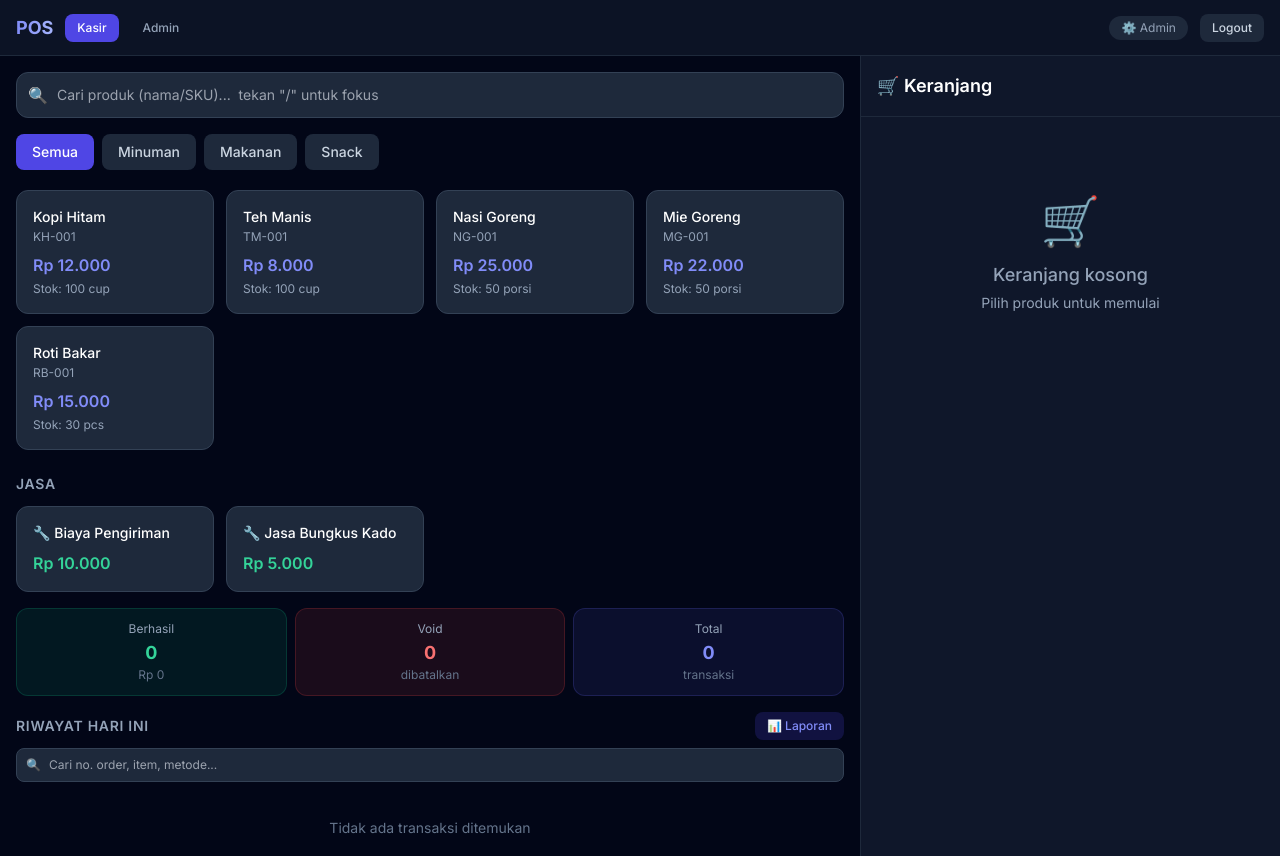
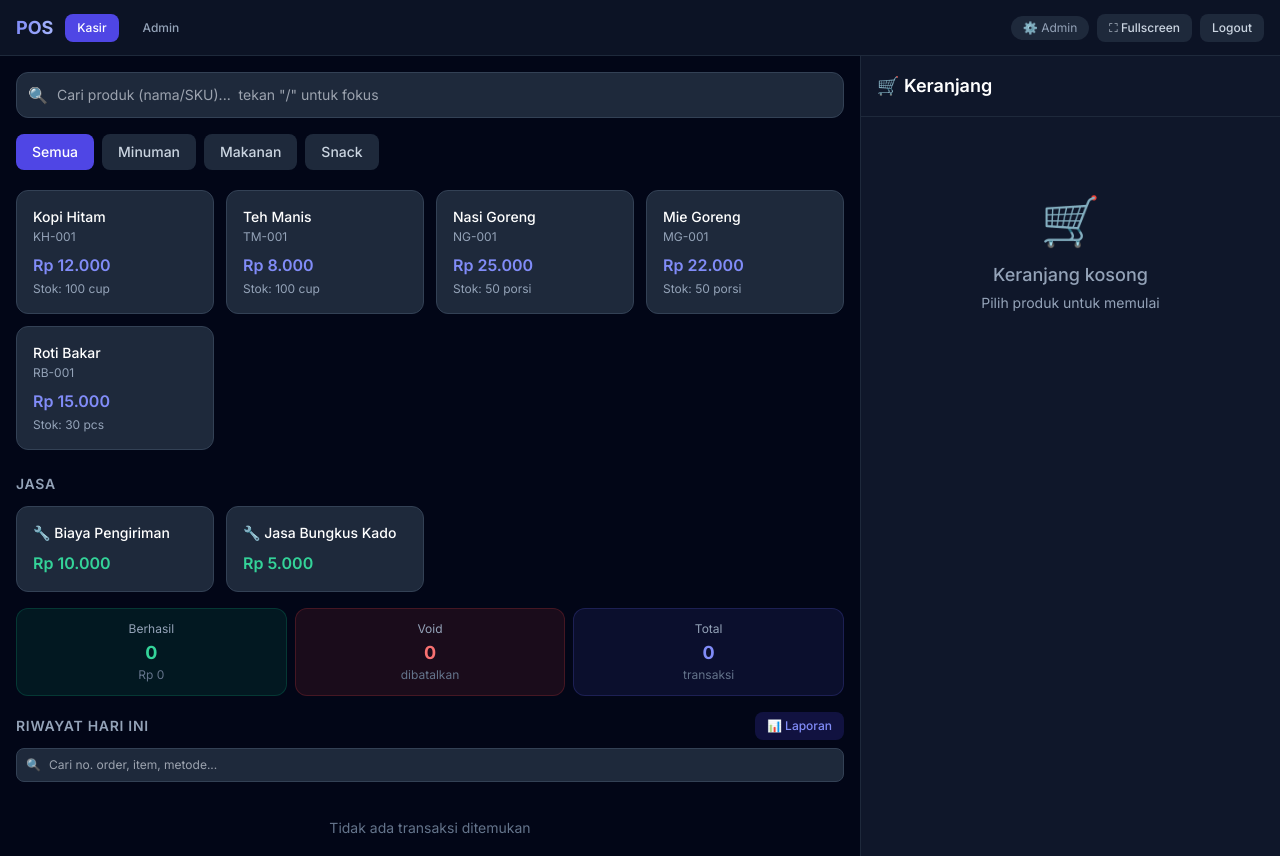
Before and after one commit to aleciaid/pos, a React (Vite) app: page /cashier in a window 1280 px wide. Built offline with nearby package versions, Linux system fonts and the light colour scheme; sample sign-in values are in the browser's storage.

Commit message:
feat: implement core application layout, routing, and authentication with role-based navigation and fullscreen toggle.

```diff
--- a/src/App.tsx
+++ b/src/App.tsx
@@ -1,4 +1,4 @@
-import { useEffect } from 'react';
+import { useEffect, useState, useCallback } from 'react';
 import { BrowserRouter, Routes, Route, Navigate, useNavigate, useLocation } from 'react-router-dom';
 import { useStore } from './store';
 import ToastContainer from './components/ToastContainer';
@@ -22,6 +22,24 @@ function AppLayout() {
         setRole(null);
         navigate('/');
     };
+
+    const [isFullscreen, setIsFullscreen] = useState(false);
+    const toggleFullscreen = useCallback(async () => {
+        try {
+            if (!document.fullscreenElement) {
+                await document.documentElement.requestFullscreen();
+                try { await (screen.orientation as any).lock('landscape'); } catch { /* not supported on desktop */ }
+            } else {
+                await document.exitFullscreen();
+                try { (screen.orientation as any).unlock(); } catch { /* ignore */ }
+            }
+        } catch (err) { console.warn('Fullscreen:', err); }
+    }, []);
+    useEffect(() => {
+        const h = () => setIsFullscreen(!!document.fullscreenElement);
+        document.addEventListener('fullscreenchange', h);
+        return () => document.removeEventListener('fullscreenchange', h);
+    }, []);
 
     if (loading) {
         return (
@@ -53,10 +71,17 @@ function AppLayout() {
                             </button>
                         )}
                     </div>
-                    <div className="flex items-center gap-3">
+                    <div className="flex items-center gap-2">
                         <span className="text-xs text-surface-400 bg-surface-800 px-3 py-1 rounded-full">
                             {role === 'admin' ? '⚙️ Admin' : '🧑‍💼 Kasir'}
                         </span>
+                        <button
+                            onClick={toggleFullscreen}
+                            title={isFullscreen ? 'Keluar Fullscreen (F11)' : 'Fullscreen Landscape (F11)'}
+                            className="px-3 py-1.5 rounded-lg bg-surface-800 hover:bg-surface-700 text-xs font-medium transition text-surface-300 hover:text-white"
+                        >
+                            {isFullscreen ? '⊡ Exit' : '⛶ Fullscreen'}
+                        </button>
                         <button onClick={logout} className="px-3 py-1.5 rounded-lg bg-surface-800 hover:bg-surface-700 text-xs font-medium transition text-surface-300 hover:text-white">
                             Logout
                         </button>
```
